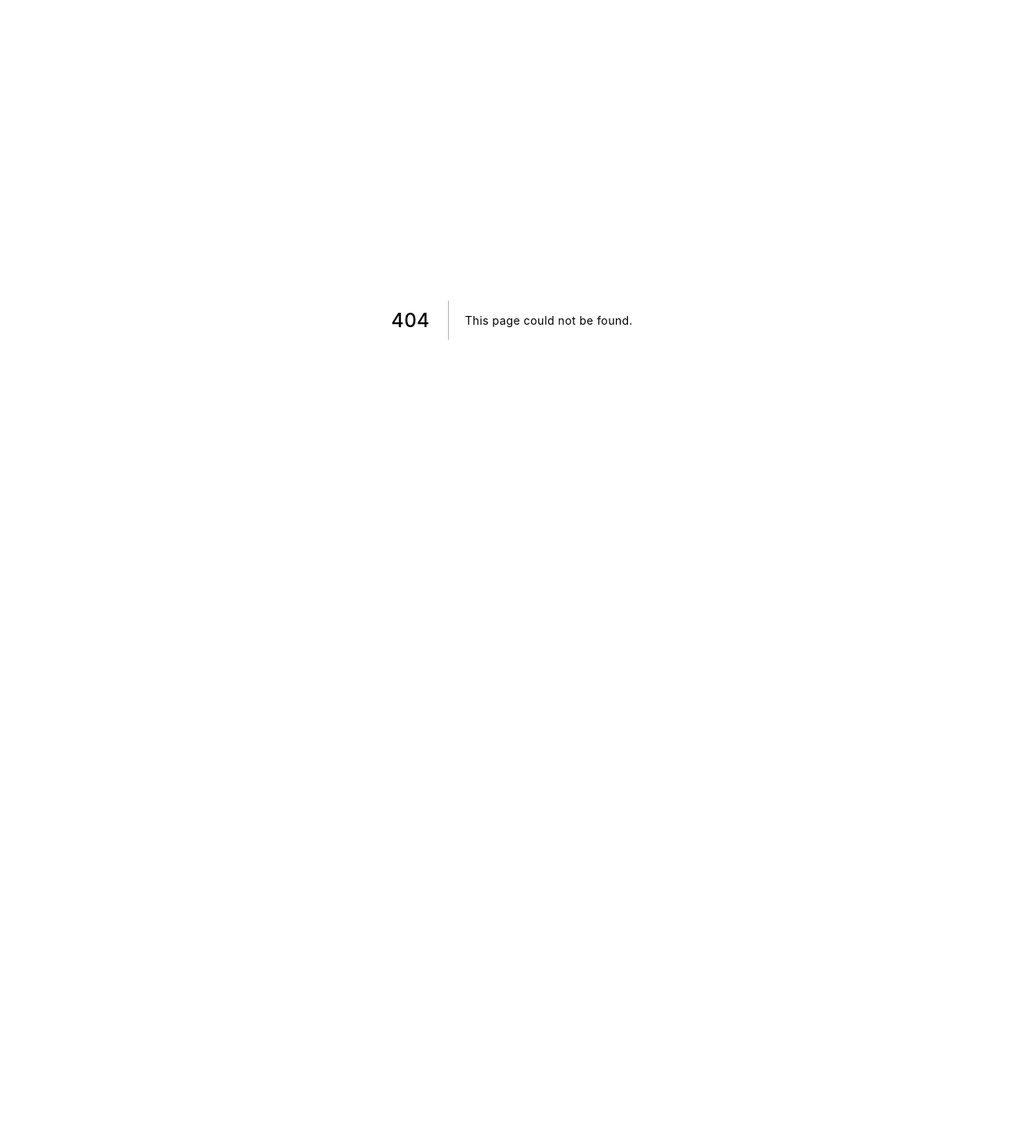
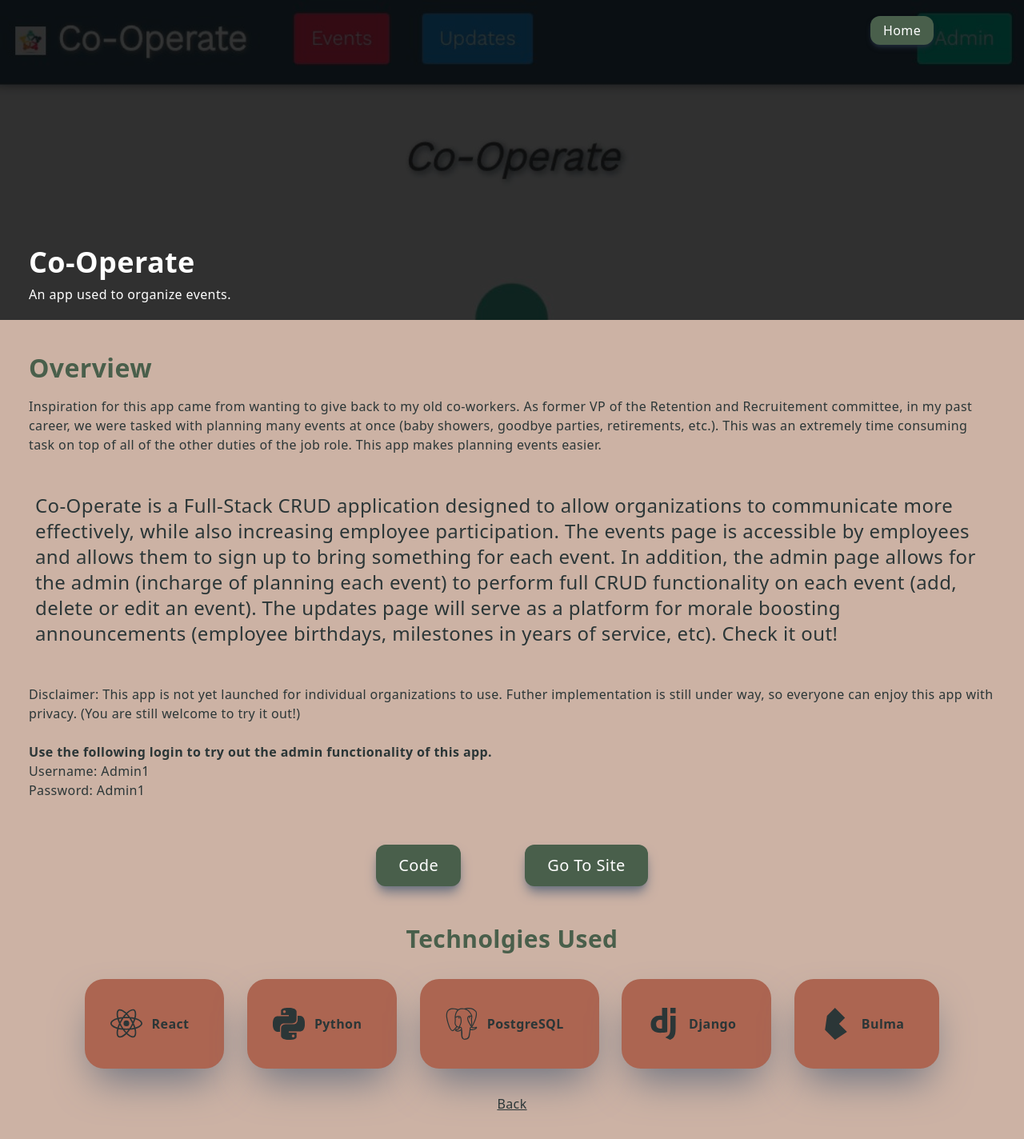
Before and after one commit to Ncalamia/nikki-calamia-portfolio, a Next.js app: page /ProjectFour in a window 1280 px wide. Before the commit this address had no page. Shown: the whole page at 80% size. Before the commit the page ends 800 px from the top, so only its background shows below. Built offline with nearby package versions, Linux system fonts and the light colour scheme.

Commit message:
added capstone project

```diff
--- a/components/Main.jsx
+++ b/components/Main.jsx
@@ -19,16 +19,16 @@ const Main = () => {
     const copiedTextModalMain = () => {
         setShowModalMain(true)
         setTimeout(() => {
-             setShowModalMain(false)
+            setShowModalMain(false)
         }, 6000)
     }
 
-  return (
+    return (
     <div id='main' className='w-full h-screen text-center'>
         <div className='max-w-[1240px] w-full h-full mx-auto p-2 flex justify-center items-center flex-col'>
 {/* Div that holds all of content on main page */}
             <div>
-                <p className='uppercase text-sm tracking-widest text-gray-600'>Let&apos;s Build Something together</p>
+                <p className='uppercase text-sm tracking-widest text-gray-600 mt-10'>Let&apos;s Build Something together</p>
                 <h1 className='py-4 text-gray-700'>
                     Hey, I&apos;m
                     <span className='text-[#495f4b]'> Nikki
@@ -84,6 +84,6 @@ const Main = () => {
             </div> : ""}
         </div>
     </div>
-  )
+    )
 }
 export default Main
--- a/components/Projects.jsx
+++ b/components/Projects.jsx
@@ -4,6 +4,7 @@ import React from 'react'
 import AGPImg from '../public/assets/projects/AGP.png'
 import HGSImg from '../public/assets/projects/HomeGoodsStore.png'
 import TDAImg from '../public/assets/projects/ToDoApp.png'
+import COImg from '../public/assets/projects/Co-Operate(2).jpg'
 import ProjectComp from './ProjectComp'
 
 
@@ -19,6 +20,13 @@ const Projects = () => {
 {/* Container holds all of the projects */}
             <div className='grid md:grid-cols-2 gap-8'>
 
+{/* Project 4 */}
+                <ProjectComp
+                    title="Co-Operate"
+                    backgroundImg={COImg}
+                    projectPage='/ProjectFour'
+                    projectUrl='https://co-operate-frontend.herokuapp.com/'
+                    tech='React, Django, Python, PostgreSQL, Bulma'/>
 {/* Project 1 */}
                 <ProjectComp
                     title="Essentials."
@@ -32,7 +40,7 @@ const Projects = () => {
                     backgroundImg={TDAImg}
                     projectPage='/ProjectTwo'
                     projectUrl='https://accomplished-to-do-app.herokuapp.com/to-do'
-                    tech='Express, MongoDB, Node.js'/>
+                    tech='Express, MongoDB, Node.js, Mongoose'/>
 
 {/* Project 3 */}
                 <ProjectComp
@@ -40,7 +48,7 @@ const Projects = () => {
                     backgroundImg={AGPImg}
                     projectPage='/ProjectThree'
                     projectUrl='https://americas-gun-problem.herokuapp.com/'
-                    tech='MongoDB, Express, React, PostgreSQL'/>
+                    tech='MongoDB, Express, React, Mongoose'/>
             </div>
         </div>
     </div>
--- a/components/Skills.jsx
+++ b/components/Skills.jsx
@@ -1,7 +1,7 @@
 import Image from 'next/image';
 import React from 'react'
 import {useState} from 'react'
-import {SiHtml5, SiJavascript, SiExpress, SiNodedotjs, SiMongodb, SiPostgresql, SiPython, SiJquery, SiDjango, SiNextdotjs, SiMaterialui, SiTailwindcss} from 'react-icons/si'
+import {SiHtml5, SiJavascript, SiExpress, SiNodedotjs, SiMongodb, SiPostgresql, SiPython, SiJquery, SiDjango, SiNextdotjs, SiMaterialui, SiTailwindcss, SiBulma} from 'react-icons/si'
 import {AiOutlineConsoleSql, AiOutlineGithub} from 'react-icons/ai'
 import {DiCss3} from 'react-icons/di'
 import {VscJson} from 'react-icons/vsc'
@@ -83,6 +83,10 @@ const Skills = () => {
             logo: FaBootstrap
         },
         {
+            name: 'Bulma',
+            logo: SiBulma
+        },
+        {
             name: 'GitHub',
             logo: AiOutlineGithub
         }
--- /dev/null
+++ b/pages/ProjectFour.jsx
@@ -0,0 +1,123 @@
+import Image from 'next/image'
+import React from 'react'
+import Link from 'next/link'
+import COImg from '../public/assets/projects/Co-Operate(2).jpg'
+import {SiPostgresql, SiPython, SiDjango, SiBulma} from 'react-icons/si'
+import {GrReactjs} from 'react-icons/gr'
+
+
+const ProjectOne = () => {
+
+    const skills = [
+        {
+            name: 'React',
+            logo: GrReactjs
+        },
+        {
+            name: 'Python',
+            logo: SiPython
+        },
+        {
+            name: 'PostgreSQL',
+            logo: SiPostgresql
+        },
+        {
+            name: 'Django',
+            logo: SiDjango
+        },
+        {
+            name: 'Bulma',
+            logo: SiBulma
+        },
+    ]
+
+
+    return (
+    <div className='w-full'>
+        <div className='w-screen h-[50vh] relative'>
+{/* Div that holds image */}
+            <div className='absolute top-0 left-0 w-full h-[50vh] bg-black/80 z-10' />
+            <Image
+            className='absolute z-1 object-top'
+            layout='fill'
+            objectFit='cover'
+            src={COImg}
+            alt='Co-Operate App'
+            />
+{/* Div that holds home button */}
+            <div className='absolute top-[5%] left-[75%] z-10 bg-[#495f4b] shadow-md shadow-gray-800 rounded-xl hover:bg-[#e2a185] z-10 sm:left-[85%]'>
+{/* Home button */}
+            <Link className='mt-5 mx-8' href='/#main'>
+                <button className='text-white px-4 py-1.5 xs:p-3 xs:px-8'>Home</button>
+            </Link>
+            </div>
+{/* Div that holds Title */}
+            <div className='absolute top-[85%] max-w-[1240px] w-full left-[50%] right-[50%] translate-x-[-50%] translate-y-[-50%] text-white z-10 p-2'>
+                <h2 className='p-2'>Co-Operate</h2>
+                <p className='px-2'>An app used to organize events.</p>
+            </div>
+        </div>
+{/* Div that holds bottom content */}
+            <div className='max-w-[1240px] mx-auto p-2 py-8 flex flex-col flex-wrap items-center'>
+{/* Div that holds overview/description, buttons(code,site) */}
+            <div className='w-full p-2'>
+                <h2 className='text-[#495f4b] text-[2em] mb-4'>Overview</h2>
+                <p>Inspiration for this app came from wanting to give back to my old co-workers. As former VP of the Retention and Recruitement committee, in my past career, we were tasked with planning many events at once (baby showers, goodbye parties, retirements, etc.). This was an extremely time consuming task on top of all of the other duties of the job role. This app makes planning events easier.</p>
+                <br/>
+                <br/>
+                <p className='text-md mx-2 sm:text-2xl'>Co-Operate is a Full-Stack CRUD application designed to allow organizations to communicate more effectively, while also increasing employee participation. The events page is accessible by employees and allows them to sign up to bring something for each event. In addition, the admin page allows for the admin (incharge of planning each event) to perform full CRUD functionality on each event (add, delete or edit an event). The updates page will serve as a platform for morale boosting announcements (employee birthdays, milestones in years of service, etc). Check it out!</p>
+                <br/>
+                <br/>
+                <p>Disclaimer: This app is not yet launched for individual organizations to use. Futher implementation is still under way, so everyone can enjoy this app with privacy. (You are still welcome to try it out!)</p>
+                <br/>
+                <p><strong>Use the following login to try out the admin functionality of this app.</strong></p>
+                <ul>
+                    <li>Username: Admin1</li>
+                    <li>Password: Admin1</li>
+                </ul>
+                <br/>
+{/* Div that holds buttons(code,site) */}
+                <div className='flex flex-row justify-center mt-8 items-baseline'>
+                    <a className='bg-[#495f4b] shadow-lg shadow-gray-500 rounded-xl hover:bg-[#e2a185] mx-4 md:mx-10' href='https://github.com/Ncalamia/co-operate-frontend'
+                    target='_blank' rel="noreferrer">
+                    <button className='text-white px-5 py-2 sm:text-xl sm:px-7 sm:py-3'>Code</button>
+                    </a>
+                    <a className='bg-[#495f4b] shadow-lg shadow-gray-500 rounded-xl hover:bg-[#e2a185] mx-4 md:mx-10' href='https://co-operate-frontend.herokuapp.com/'
+                    target='_blank' rel="noreferrer">
+                    <button className='text-white px-5 py-2 sm:text-xl sm:px-7 sm:py-3'>Go To Site</button>
+                    </a>
+                </div>
+            </div>
+{/* Div that holds technologies content */}
+            <div className='flex justify-evenly flex-col flex-wrap w-[90%]'>
+                <div>
+                    <p className='font-bold text-[#495f4b] text-3xl text-center mt-10 mb-5'>Technolgies Used</p>
+                </div>
+{/* Div that holds all of the skills  */}
+                <div className='flex flex-row flex-wrap justify-evenly mb-5'>
+                    {skills.map((skill) => {
+                        return (
+// {/* Div that holds each icon and name, mapping over skills array to create each skill in a card */}
+                    <div key={skill} className='p-8 m-3 shadow-2xl shadow-gray-500 rounded-3xl hover:scale-110 ease-in duration-300 hover:bg-[#d28b6d] bg-[#ac6551]'>
+                        <div className='flex'>
+                            <div className='m-auto'>
+                                <skill.logo size={40}/>
+                            </div>
+                            <div className=''>
+                                <h3 className='text-center p-3'>{skill.name}</h3>
+                            </div>
+                        </div>
+                    </div>
+                    )})}
+                </div>
+            </div>
+{/* "Back" link */}
+            <Link href='/#projects'>
+                <p className='underline cursor-pointer'>Back</p>
+            </Link>
+        </div>
+    </div>
+    )
+}
+
+export default ProjectOne
--- a/pages/ProjectOne.jsx
+++ b/pages/ProjectOne.jsx
@@ -97,7 +97,7 @@ const ProjectOne = () => {
                       </div>
                   </div>
               </div>
-             )})}
+              )})}
           </div>
         </div>
 {/* "Back" link */}
--- a/pages/ProjectThree.jsx
+++ b/pages/ProjectThree.jsx
@@ -26,6 +26,10 @@ const ProjectOne = () => {
             name: 'MongoDB',
             logo: SiMongodb
         },
+        {
+          name: 'MongoDB',
+          logo: SiMongodb
+      },
 
     ]
 
--- a/pages/index.js
+++ b/pages/index.js
@@ -16,7 +16,7 @@ export default function Home() {
     <div>
         <Head>
           <title>Nikki Calamia | Software Engineer </title>
-         <meta name="description" content="Generated by create next app" />
+          <meta name="description" content="Generated by create next app" />
           <link rel="icon" href="/favicon.ico" />
         </Head>
       <Navbar/>
```
Also changed, not shown: public/assets/projects/Co-Operate(2).jpg (added), 1 other file (tests, documents, lock files or other folders).
